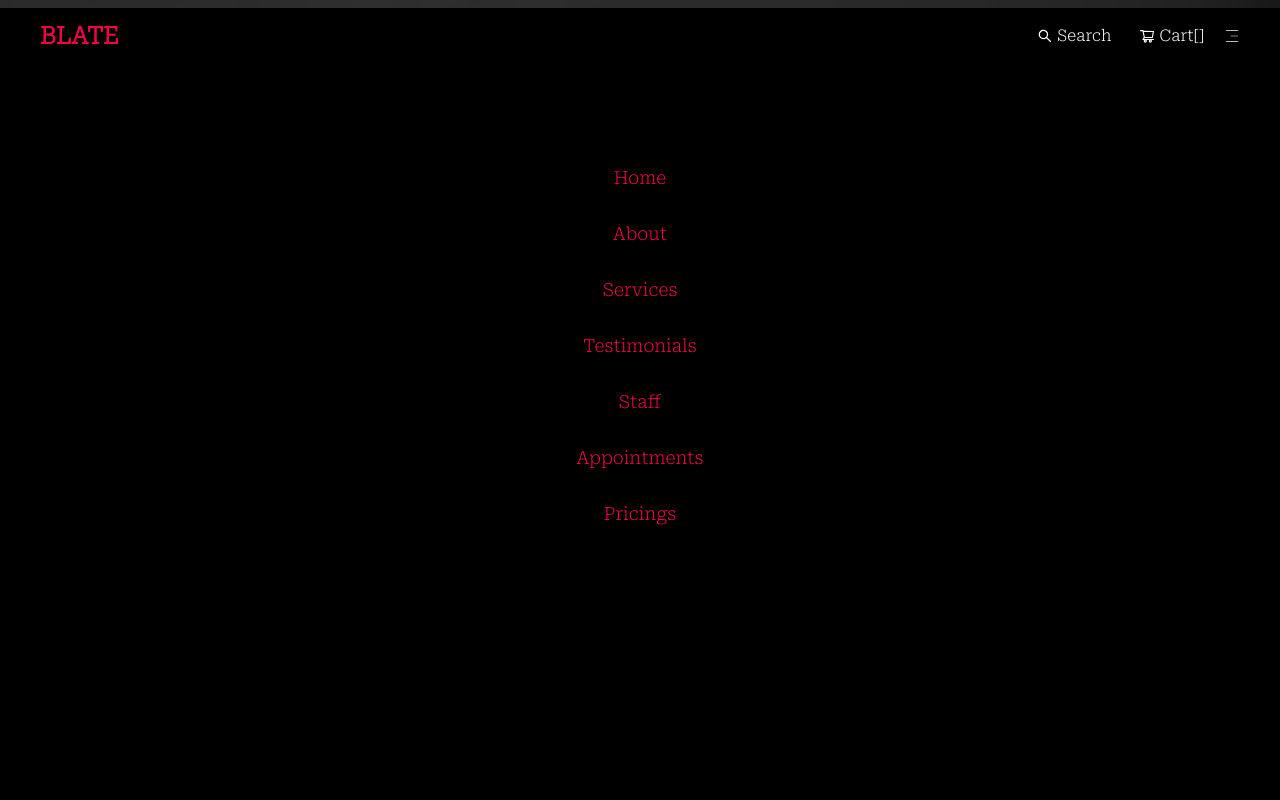
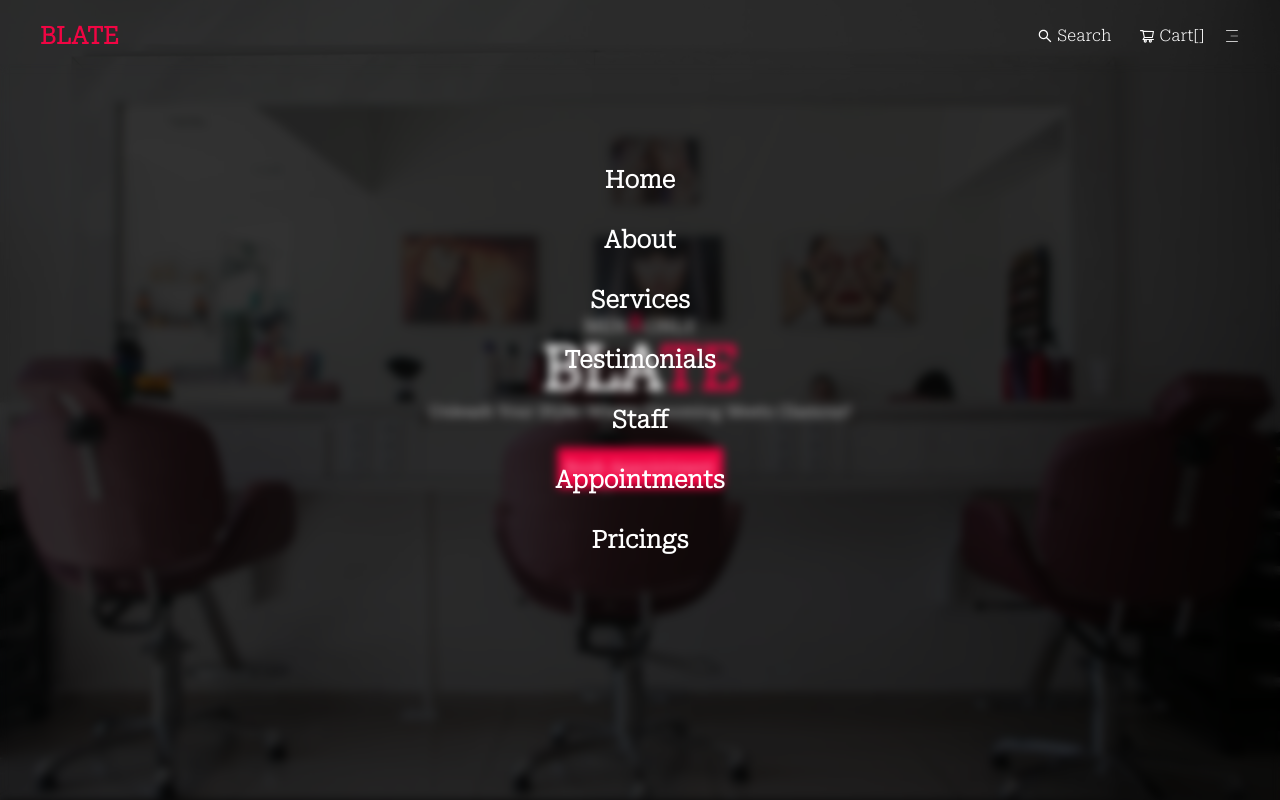
Before and after one commit to JosephMumo/Spa-Booking-App, a React (Vite) app in the folder application/spa_booking/: page / in a window 1280 px wide. Both pictures are taken after a click on the element 1232 px from the left and 36 px from the top of the page. Shown: the top 800 px of the page. Built offline with nearby package versions, Linux system fonts and the light colour scheme.

Commit message:
implementing glassmorphism

```diff
--- a/application/spa_booking/src/components/Header.jsx
+++ b/application/spa_booking/src/components/Header.jsx
@@ -13,7 +13,7 @@ function Header() {
 
     return (
         <>
-            <div className={menu ? 'bg-black flex flex-row justify-between px-10 py-3' :'flex flex-row justify-between px-10 py-3'}>
+            <div className='flex flex-row justify-between px-10 py-3'>
                 <div>
                     <h1 className='text-2xl text-custom font-bold'>BLATE</h1>
                 </div>
@@ -31,15 +31,15 @@ function Header() {
                     </section>
                 </div>
             </div>
-            <div className={menu ? 'bg-black text-custom z-50 h-screen text-center py-20 absolute w-full' : 'hidden'}>
+            <div className={menu ? ' card  text-white z-50 h-screen text-center py-20 absolute w-full' : 'hidden'}>
                 <ul className='grid grid-flow-row place-items-center'>
-                    <li className='mt-3 text-lg p-2 rounded-sm hover:text-white hover:bg-neutral-900 w-64'><a href='#home'>Home</a></li>
-                    <li className='mt-3 text-lg p-2 rounded-sm hover:text-white hover:bg-neutral-900 w-64'><a href='#about'>About</a></li>
-                    <li className='mt-3 text-lg p-2 rounded-sm hover:text-white hover:bg-neutral-900 w-64'><a href='#services'>Services</a></li>
-                    <li className='mt-3 text-lg p-2 rounded-sm hover:text-white hover:bg-neutral-900 w-64'><a href='#testmonials'>Testimonials</a></li>
-                    <li className='mt-3 text-lg p-2 rounded-sm hover:text-white hover:bg-neutral-900 w-64'><a href='#staff'>Staff</a></li>
-                    <li className='mt-3 text-lg p-2 rounded-sm hover:text-white hover:bg-neutral-900 w-64'><a href='#appointments'>Appointments</a></li>
-                    <li className='mt-3 text-lg p-2 rounded-sm hover:text-white hover:bg-neutral-900 w-64'><a href='#pricings'>Pricings</a></li>
+                    <li className='mt-3 font-bold text-2xl p-2 rounded-sm hover:text-custom hover:bg-neutral-900 w-64'><a href='#home'>Home</a></li>
+                    <li className='mt-3 font-bold text-2xl p-2 rounded-sm hover:text-custom hover:bg-neutral-900 w-64'><a href='#about'>About</a></li>
+                    <li className='mt-3 font-bold text-2xl p-2 rounded-sm hover:text-custom hover:bg-neutral-900 w-64'><a href='#services'>Services</a></li>
+                    <li className='mt-3 font-bold text-2xl p-2 rounded-sm hover:text-custom hover:bg-neutral-900 w-64'><a href='#testmonials'>Testimonials</a></li>
+                    <li className='mt-3 font-bold text-2xl p-2 rounded-sm hover:text-custom hover:bg-neutral-900 w-64'><a href='#staff'>Staff</a></li>
+                    <li className='mt-3 font-bold text-2xl p-2 rounded-sm hover:text-custom hover:bg-neutral-900 w-64'><a href='#appointments'>Appointments</a></li>
+                    <li className='mt-3 font-bold text-2xl p-2 rounded-sm hover:text-custom hover:bg-neutral-900 w-64'><a href='#pricings'>Pricings</a></li>
                 </ul>
             </div>
         </>
--- a/application/spa_booking/src/styles.css
+++ b/application/spa_booking/src/styles.css
@@ -20,3 +20,7 @@
       height: 100%;
     }
   }
+  .card {
+    -webkit-backdrop-filter: blur(5px);
+	  backdrop-filter: blur(5px);
+  }
```
